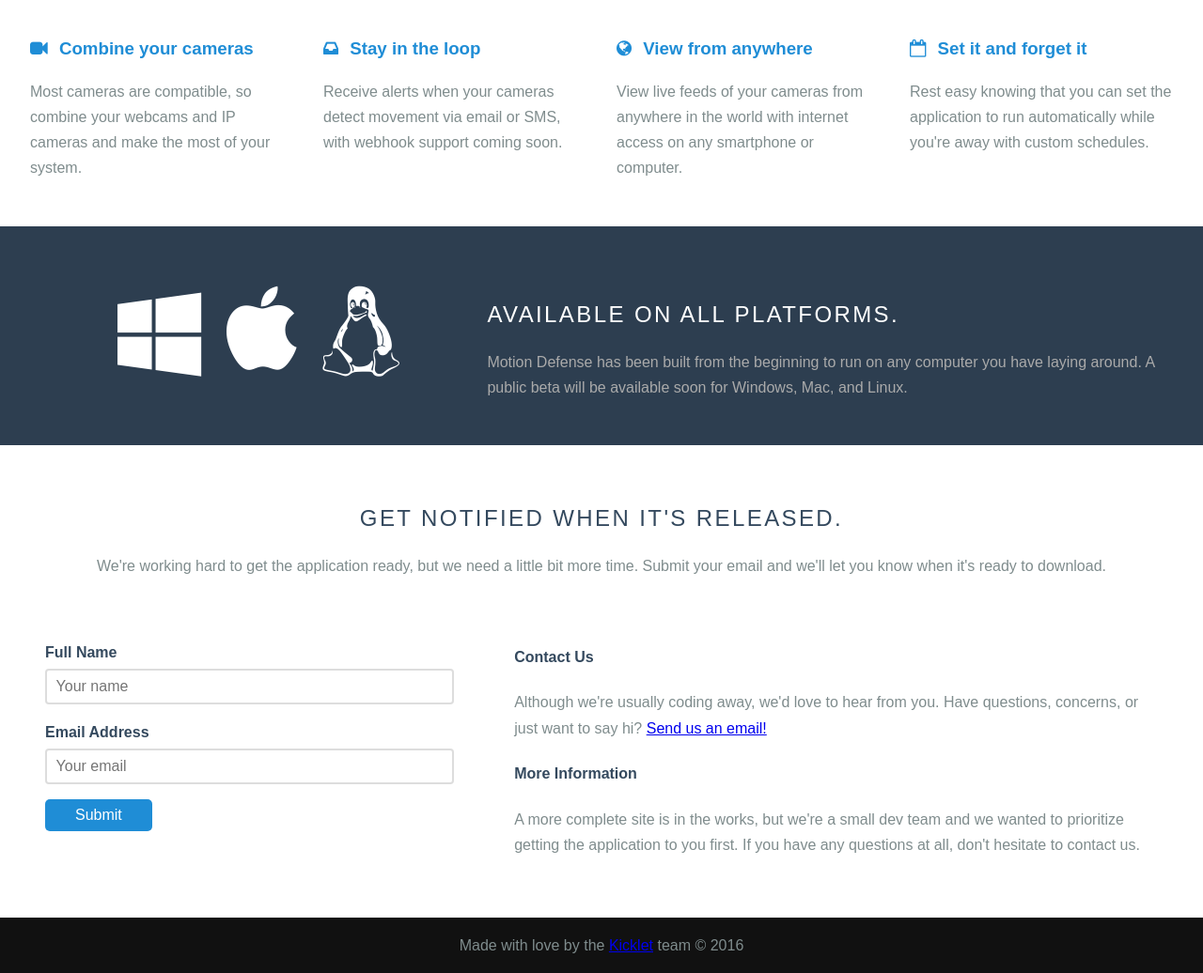
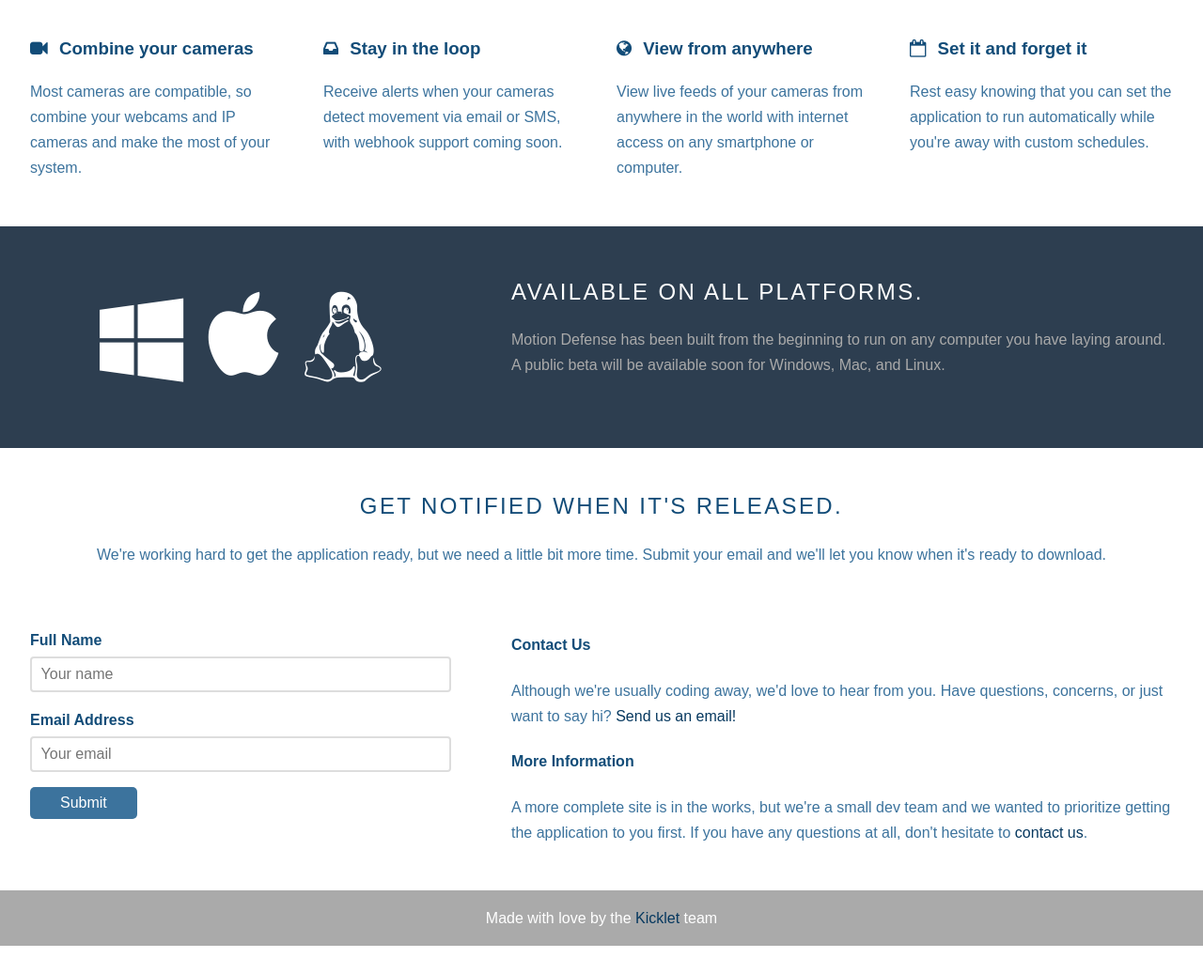
Before and after one commit to chrisyuska/motiondefense, a plain HTML site: page index.html in a window 1280 px wide. Shown: the part 808-1844 px from the top of the page at 94% size. After the commit the page ends 1815 px from the top, so only its background shows below. Drawn offline with nearby package versions, Linux system fonts and the light colour scheme.

Commit message:
updated color scheme to match app a bit better; updated styles to respond to screen sizes better; some text changes

```diff
--- a/css/layouts/marketing.css
+++ b/css/layouts/marketing.css
@@ -11,12 +11,25 @@
  */
 body {
   line-height: 1.7em;
-  color: #7f8c8d;
+  color: #3C739D;
   font-size: 13px;
 }
 
 h1, h2, h3, h4, h5, h6, label {
-  color: #34495e;
+  color: #124C78;
+}
+
+a {
+  text-decoration: none;
+  color: #06385F;
+}
+
+a:hover, a:focus {
+  color: #3C739D;
+}
+
+a:visited, a:active {
+  color: #124C78;
 }
 
 
@@ -28,12 +41,21 @@ h1, h2, h3, h4, h5, h6, label {
   padding: 1em;
 }
 
+.l-side {
+  padding-left: 1em;
+  padding-right: 1em;
+}
+
 .l-box-lrg {
   padding: 2em;
   border-bottom: 1px solid rgba(0,0,0,0.1);
 }
 
 .is-center {
+  text-align: center;
+}
+
+.is-center-sm {
   text-align: center;
 }
 
@@ -62,7 +84,7 @@ h1, h2, h3, h4, h5, h6, label {
  * I want my pure-button elements to look a little different
  */
 .pure-button {
-  background-color: #1f8dd6;
+  background-color: #3C739D;
   color: white;
   padding: 0.5em 2em;
   border-radius: 5px;
@@ -70,7 +92,7 @@ h1, h2, h3, h4, h5, h6, label {
 
 a.pure-button-primary {
   background: white;
-  color: #1f8dd6;
+  color: #3C739D;
   border-radius: 5px;
   font-size: 120%;
 }
@@ -82,7 +104,7 @@ a.pure-button-primary {
  */
 .home-menu {
   background: #2d3e50;
-  padding: 0.5em;
+  padding: 0.5em 1em;
   text-align: left;
   box-shadow: 0 1px 1px rgba(0,0,0, 0.10);
 }
@@ -107,13 +129,13 @@ a.pure-button-primary {
 }
 
 .home-menu a {
-  color: #6FBEF3;
+  color: #6293B8;
 }
 .home-menu li a:hover,
 .home-menu li a:focus {
   background: none;
   border: none;
-  color: #AECFE5;
+  color: #a6c1d7;
 }
 
 
@@ -122,7 +144,7 @@ a.pure-button-primary {
  * This is the blue top section that appears on the page.
  */
 .splash-container {
-  background: url(../../img/common/home-1920x1080-90-dark.jpg) center/cover;
+  background: url(../../img/common/home-1920x1080-90-darkest.jpg) center/cover;
   z-index: 1;
   overflow: hidden;
   /* The following styles are required for the "scroll-over" effect */
@@ -183,11 +205,12 @@ a.pure-button-primary {
 /* This is a modifier class used when the content-head is inside a ribbon */
 .content-head-ribbon {
   color: white;
+  margin-top: 1em;
 }
 
 /* This is the class used for the content sub-headers (<h3>) */
 .content-subhead {
-  color: #1f8dd6;
+  color: #124C78;
 }
 
 .content-subhead i {
@@ -200,14 +223,25 @@ a.pure-button-primary {
   color: #aaa;
 }
 
+.ribbon-content {
+  padding: 2em;
+}
+
 .platform-icons {
+  padding: 0.4em;
   font-size: 5em;
   color: white;
 }
 
 /* This is the class used for the footer */
 .footer {
-  background: #111;
+  background: #aaa;
+  color: white;
+}
+
+.footer a:hover, .footer a:focus {
+  text-decoration: none;
+  color: #3C739D;
 }
 
 
@@ -222,21 +256,20 @@ a.pure-button-primary {
     font-size: 16px;
   }
 
-  /* We want to give the content area some more padding */
-  .content {
-    padding: 1em;
-  }
-
   /* We increase the height of the splash-container */
   /*  .splash-container {
     height: 500px;
   }*/
 
+  .is-center-sm {
+    text-align: left;
+  }
+
   /* We decrease the width of the .splash, since we have more width
   to work with */
   .splash {
     height: 50%;
-    margin: auto 50% auto 10%;
+    margin: auto 50% auto 7.5%;
     text-align: left;
   }
 
@@ -248,15 +281,33 @@ a.pure-button-primary {
   .l-box-lrg {
     border: none;
   }
+
+  .ribbon-content {
+    padding: 2em 1em;
+  }
 }
 
+/*
+ * -- NETBOOK (AND UP) MEDIA QUERIES --
+ * On netbooks and other medium-large devices, we want to over-ride some
+ * of the mobile and tablet styles.
+ */
+@media (min-width: 64em) {
+  .ribbon-content {
+    padding: 2em;
+  }
+}
 
 /*
  * -- DESKTOP (AND UP) MEDIA QUERIES --
  * On desktops and other large devices, we want to over-ride some
- * of the mobile and tablet styles.
+ * of the mobile, tablet, and netbook styles.
  */
 @media (min-width: 78em) {
+  .splash {
+    margin: auto 50% auto 10%;
+  }
+
   /* We increase the header font size even more */
   .splash-head {
     font-size: 300%;
--- a/css/main.css
+++ /dev/null
@@ -1,20 +0,0 @@
-/*
-  30em ~ 480px
-  35.5em ~ 568px
-  48em ~ 768px
-  64em ~ 1024px
-  80em ~ 1280px
-*/
-
-body {
-  padding: 0;
-  margin: 0;
-  font-family: "Open Sans", "Helvetica Neue", Helvetica, Arial, sans-serif;
-  font-size: 16px;
-  line-height: 1.5;
-  color: #333;
-}
-
-@media screen and (min-width: 48em) { /* > small */
-
-}
--- a/index.html
+++ b/index.html
@@ -3,7 +3,7 @@
   <head>
     <meta charset="utf-8">
     <meta name="viewport" content="width=device-width, initial-scale=1.0">
-    <meta name="description" content="A layout example that shows off a responsive product landing page.">
+    <meta name="description" content="Turn your existing cameras into a home security system, complete with motion detection, alerts, and remote viewing.">
     <title>Motion Defense | Home security and motion detection software</title>
     <link rel="stylesheet" href="css/pure/0.6.0/pure-min.css">
     <!--[if lte IE 8]>
@@ -14,6 +14,9 @@
     <!--<![endif]-->
     <link rel="stylesheet" href="https://maxcdn.bootstrapcdn.com/font-awesome/4.5.0/css/font-awesome.min.css">
     <link rel="stylesheet" href="css/layouts/marketing.css">
+    <!--[if lte IE 8]>
+      <script type="text/javascript" src="//cdnjs.cloudflare.com/ajax/libs/respond.js/1.4.2/respond.js"></script>
+    <![endif]-->
   </head>
   <body>
     <div class="header">
@@ -29,10 +32,9 @@
 
     <div class="splash-container">
       <div class="splash">
-        <h1 class="splash-head">Your office.  Safer.</h1>
         <h1 class="splash-head">Your home.  Safer.</h1>
         <p class="splash-subhead">
-          Turn your existing cameras into a home security system.
+          Turn your existing cameras into a home security system, complete with motion detection, alerts, and remote viewing.
         </p>
         <p>
           <a href="#register" class="pure-button pure-button-primary">Get Started</a>
@@ -41,8 +43,8 @@
     </div>
 
     <div class="content-wrapper" id="tour">
-      <div class="content">
-        <h2 class="content-head is-center">Fully featured and customizable.</h2>
+      <div class="content l-box is-center-sm">
+        <h2 class="content-head is-center l-side">Fully featured and customizable.</h2>
         <div class="pure-g">
           <div class="l-box pure-u-1 pure-u-md-1-2 pure-u-lg-1-4">
             <h3 class="content-subhead">
@@ -83,7 +85,7 @@
         </div>
       </div>
 
-      <div class="ribbon l-box-lrg pure-g">
+      <div class="ribbon pure-g">
         <div class="l-box-lrg is-center pure-u-1 pure-u-md-1-2 pure-u-lg-2-5">
           <div class="platform-icons">
             <i class="fa fa-windows"></i>
@@ -91,7 +93,7 @@
             <i class="fa fa-linux"></i>
           </div>
         </div>
-        <div class="pure-u-1 pure-u-md-1-2 pure-u-lg-3-5">
+        <div class="pure-u-1 pure-u-md-1-2 pure-u-lg-3-5 is-center-sm l-box-lrg ribbon-content">
           <h2 class="content-head content-head-ribbon">Available on all platforms.</h2>
 
           <p>
@@ -101,12 +103,15 @@
       </div>
 
       <div class="content" id="register">
-        <h2 class="content-head is-center">Get notified when it's released.</h2>
+        <div class="pure-g is-center l-side">
+          <div class="pure-u-1 l-side">
+            <h2 class="content-head">Get notified when it's released.</h2>
 
-        <p class="is-center">
-          We're working hard to get the application ready, but we need a little bit more time.  Submit your email and we'll let you know when it's ready to download.
-        </p>
-
+            <p>
+              We're working hard to get the application ready, but we need a little bit more time.  Submit your email and we'll let you know when it's ready to download.
+            </p>
+          </div>
+        </div>
         <div class="pure-g">
           <div class="l-box-lrg pure-u-1 pure-u-md-2-5">
             <!-- Begin MailChimp Signup Form -->
@@ -133,7 +138,7 @@
             <!--End mc_embed_signup-->
           </div>
 
-          <div class="l-box-lrg pure-u-1 pure-u-md-3-5">
+          <div class="l-box-lrg pure-u-1 pure-u-md-3-5 is-center-sm">
             <h4>Contact Us</h4>
             <p>
               Although we're usually coding away, we'd love to hear from you.  Have questions, concerns, or just want to say hi?  <a href="mailto:support@kicklet.com?subject=Motion%20Defense" target="_blank">Send us an email!</a>
@@ -141,15 +146,17 @@
 
             <h4>More Information</h4>
             <p>
-              A more complete site is in the works, but we're a small dev team and we wanted to prioritize getting the application to you first.  If you have any questions at all, don't hesitate to contact us.
+              A more complete site is in the works, but we're a small dev team and we wanted to prioritize getting the application to you first.  If you have any questions at all, don't hesitate to <a href="mailto:support@kicklet.com?subject=Motion%20Defense" target="_blank">contact us</a>.
             </p>
           </div>
         </div>
 
       </div>
       <div class="footer l-box is-center">
-        Made with love by the <a href="https://kicklet.com" target="_blank">Kicklet</a> team &copy; 2016
+        Made with love by the <a href="https://kicklet.com" target="_blank">Kicklet</a> team
       </div>
     </div>
+    <script type="text/javascript" src="https://cdnjs.cloudflare.com/ajax/libs/jquery/2.2.0/jquery.min.js"></script>
+    <script type="text/javascript" src="js/main.js"></script>
   </body>
 </html>
--- /dev/null
+++ b/js/main.js
@@ -0,0 +1,15 @@
+$(function() {
+  // init smooth scrolling of inner-page links
+  $('a[href*="#"]:not([href="#"])').click(function() {
+    if (location.pathname.replace(/^\//,'') == this.pathname.replace(/^\//,'') && location.hostname == this.hostname) {
+      var target = $(this.hash);
+      target = target.length ? target : $('[name=' + this.hash.slice(1) +']');
+      if (target.length) {
+        $('html, body').animate({
+          scrollTop: (target.offset().top - $(".home-menu").outerHeight())
+        }, 1000);
+        return false;
+      }
+    }
+  });
+});
```
Also changed, not shown: img/common/file-icons.png (deleted), img/common/home-1920x1080-90-darker.jpg (added), img/common/home-1920x1080-90-darkest.jpg (added), params.json (line endings or trailing spaces).
